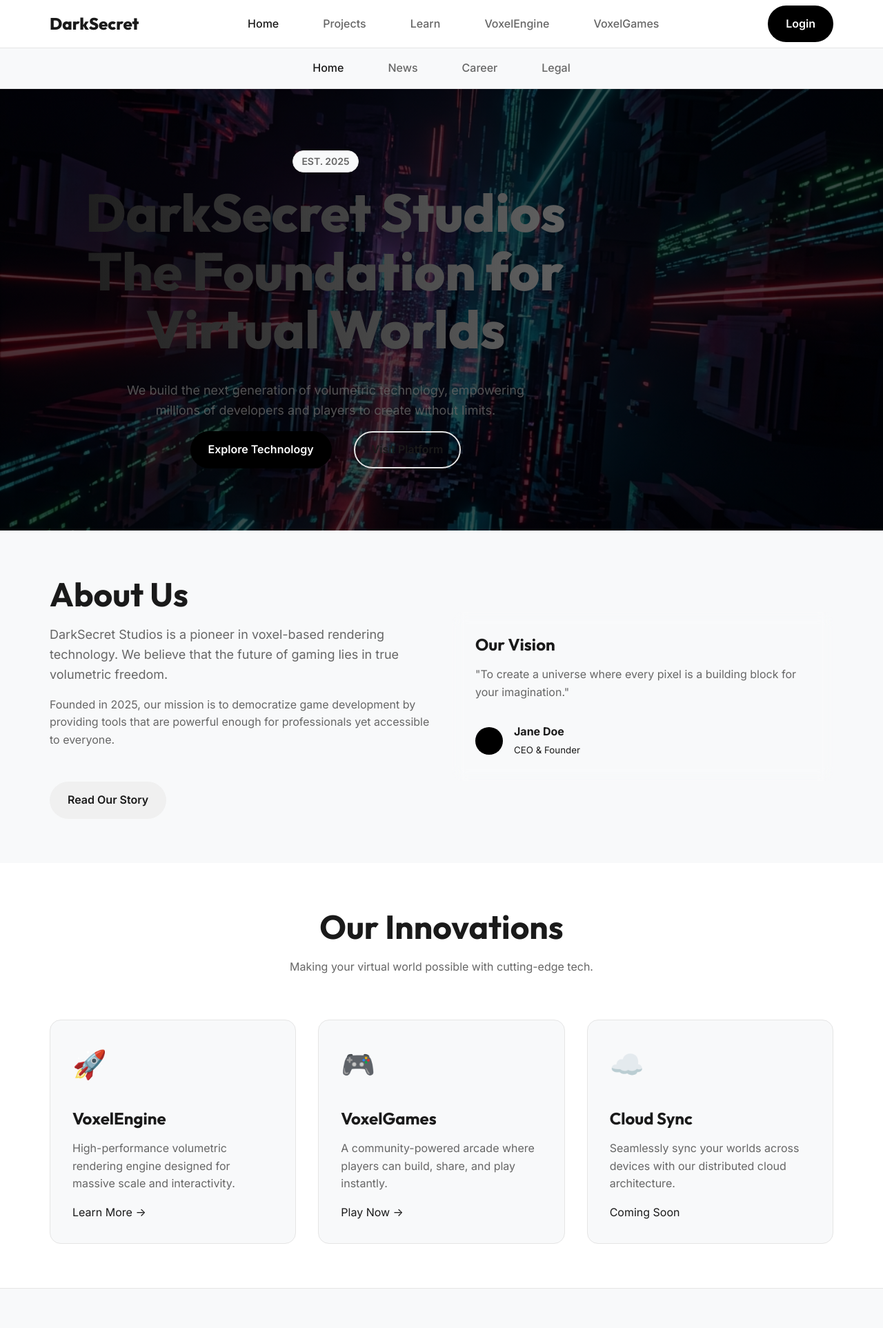
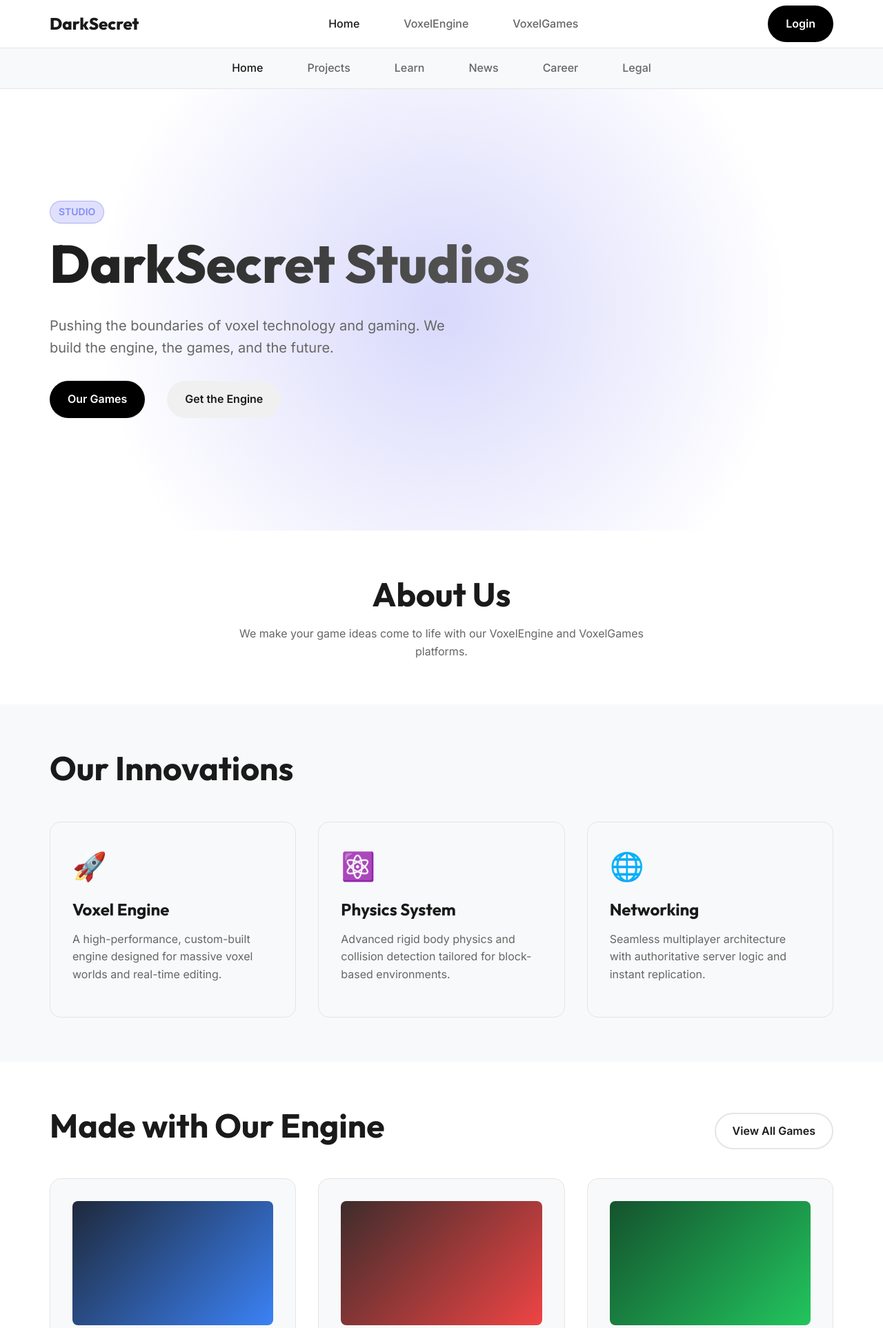
Before and after one commit to Dmitrist10/Website-Praktikum, a Django app: page / in a window 1280 px wide. Shown: the top 1925 px of the page at 69% size. Run offline with Django 5.2, Linux system fonts and the light colour scheme.

Commit message:
some changes

```diff
--- a/core/templates/core/coreBase.html
+++ b/core/templates/core/coreBase.html
@@ -6,6 +6,8 @@
 <div class="sub-navbar" style="background: var(--color-bg-alt); border-bottom: 1px solid var(--color-border); padding: 0.5rem 0;">
     <div class="container flex justify-center gap-md">
         <a href="{% url 'core:index' %}" class="nav-link {% if request.resolver_match.url_name == 'index' %}active{% endif %}">Home</a>
+        <a href="{% url 'core:projects' %}" class="nav-link {% if request.resolver_match.url_name == 'projects' %}active{% endif %}">Projects</a>
+        <a href="{% url 'core:learn_index' %}" class="nav-link {% if 'learn' in request.resolver_match.url_name %}active{% endif %}">Learn</a>
         <a href="{% url 'core:news' %}" class="nav-link {% if request.resolver_match.url_name == 'news' %}active{% endif %}">News</a>
         <a href="#" class="nav-link">Career</a>
         <a href="{% url 'core:legal' %}" class="nav-link {% if request.resolver_match.url_name == 'legal' %}active{% endif %}">Legal</a>
--- a/core/templates/core/core_index.html
+++ b/core/templates/core/core_index.html
@@ -5,87 +5,125 @@
 
 {% block core_content %}
 
-<section class="hero" id="core-index-section-hero" style="background-image: linear-gradient(rgba(0,0,0,0.7), rgba(0,0,0,0.7)), url('{% static 'img/hero_bg.png' %}'); background-size: cover; background-position: center;">
+<!-- Hero Section -->
+<section class="hero" id="core-index-section-hero">
     <div class="container">
-        <div class="hero-content text-center">
-            <span class="badge mb-md">EST. 2025</span>
+        <div class="hero-content">
+            <span class="badge" style="background: rgba(99, 102, 241, 0.2); color: #818cf8; border-color: rgba(99, 102, 241, 0.4);">STUDIO</span>
             <h1 class="hero-title">
-                DarkSecret Studios <br>
-                <span class="text-gradient">The Foundation for Virtual Worlds</span>
+                DarkSecret <span style="color: var(--color-accent);">Studios</span>
             </h1>
-            <p class="hero-subtitle mx-auto text-lg opacity-80">
-                We build the next generation of volumetric technology, empowering millions of developers and players to create without limits.
+            <p class="hero-subtitle">
+                Pushing the boundaries of voxel technology and gaming. We build the engine, the games, and the future.
             </p>
-            <div class="flex gap-md justify-center mt-lg">
-                <a href="{% url 'voxelgames:index' %}" class="btn btn-primary">Explore Technology</a>
-                <a href="{% url 'voxelengine:index' %}" class="btn btn-outline">Visit Platform</a>
+            <div class="flex gap-md">
+                <a href="{% url 'voxelgames:index' %}" class="btn btn-primary">Our Games</a>
+                <a href="{% url 'voxelengine:index' %}" class="btn btn-secondary">Get the Engine</a>
             </div>
         </div>
     </div>
 </section>
 
-<section class="section bg-alt">
+<!-- About Us Section -->
+<section class="section">
     <div class="container">
-        <div class="grid grid-2 items-center gap-xl">
-            <div>
-                <h2>About Us</h2>
-                <p class="text-lg">DarkSecret Studios is a pioneer in voxel-based rendering technology. We believe that the future of gaming lies in true volumetric freedom.</p>
-                <p>Founded in 2025, our mission is to democratize game development by providing tools that are powerful enough for professionals yet accessible to everyone.</p>
-                <a href="#" class="btn btn-secondary mt-md">Read Our Story</a>
+        <div class="text-center mb-xl">
+            <h2>About Us</h2>
+            <p style="max-width: 600px; margin: 0 auto; color: var(--color-text-muted);">
+                We make your game ideas come to life with our VoxelEngine and VoxelGames platforms.
+            </p>
+        </div>
+    </div>
+</section>
+
+<!-- Our Innovations Section -->
+<section class="section" style="background: var(--color-bg-alt);">
+    <div class="container">
+        <div class="flex justify-between items-center mb-md">
+            <h2>Our Innovations</h2>
+        </div>
+        <div class="grid grid-3">
+            <div class="card">
+                <div style="font-size: 2.5rem; margin-bottom: 1rem;">🚀</div>
+                <h3>Voxel Engine</h3>
+                <p>A high-performance, custom-built engine designed for massive voxel worlds and real-time editing.</p>
             </div>
-            <div class="card glass-effect">
-                <h3>Our Vision</h3>
-                <p>"To create a universe where every pixel is a building block for your imagination."</p>
-                <div class="mt-md flex items-center gap-sm">
-                    <div style="width: 40px; height: 40px; background: var(--color-primary); border-radius: 50%;"></div>
-                    <div>
-                        <strong>Jane Doe</strong><br>
-                        <small class="text-muted">CEO & Founder</small>
-                    </div>
+            <div class="card">
+                <div style="font-size: 2.5rem; margin-bottom: 1rem;">⚛️</div>
+                <h3>Physics System</h3>
+                <p>Advanced rigid body physics and collision detection tailored for block-based environments.</p>
+            </div>
+            <div class="card">
+                <div style="font-size: 2.5rem; margin-bottom: 1rem;">🌐</div>
+                <h3>Networking</h3>
+                <p>Seamless multiplayer architecture with authoritative server logic and instant replication.</p>
+            </div>
+        </div>
+    </div>
+</section>
+
+<!-- Showcases Section -->
+<section class="section">
+    <div class="container">
+        <div class="flex justify-between items-center mb-md">
+            <h2>Made with Our Engine</h2>
+            <a href="{% url 'voxelgames:index' %}" class="btn btn-outline">View All Games</a>
+        </div>
+        <div class="grid grid-3">
+            <!-- Showcase 1 -->
+            <div class="card">
+                <div style="height: 180px; background: #333; border-radius: var(--radius-md); margin-bottom: var(--space-sm); overflow: hidden;">
+                    <div style="width: 100%; height: 100%; background: linear-gradient(135deg, #1e293b, #3b82f6);"></div>
+                </div>
+                <h3>Voxel Arena</h3>
+                <p>Fast-paced multiplayer shooter.</p>
+            </div>
+            <!-- Showcase 2 -->
+            <div class="card">
+                <div style="height: 180px; background: #333; border-radius: var(--radius-md); margin-bottom: var(--space-sm); overflow: hidden;">
+                    <div style="width: 100%; height: 100%; background: linear-gradient(135deg, #3f2c2c, #ef4444);"></div>
+                </div>
+                <h3>Block Racer</h3>
+                <p>High-octane racing on custom tracks.</p>
+            </div>
+            <!-- Showcase 3 -->
+            <div class="card">
+                <div style="height: 180px; background: #333; border-radius: var(--radius-md); margin-bottom: var(--space-sm); overflow: hidden;">
+                    <div style="width: 100%; height: 100%; background: linear-gradient(135deg, #14532d, #22c55e);"></div>
+                </div>
+                <h3>Sky Survival</h3>
+                <p>Survive and thrive in the clouds.</p>
+            </div>
+        </div>
+    </div>
+</section>
+
+<!-- News Section -->
+<section class="section" style="background: var(--color-bg-alt);">
+    <div class="container">
+        <div class="flex justify-between items-center mb-md">
+            <h2>Latest News</h2>
+            <a href="{% url 'core:news' %}" class="btn btn-outline">Read More</a>
+        </div>
+        <div class="grid grid-2">
+            <div class="card flex gap-md items-start">
+                <div style="width: 100px; height: 100px; background: #333; border-radius: var(--radius-md); flex-shrink: 0;"></div>
+                <div>
+                    <span class="badge" style="font-size: 0.75rem; padding: 0.2rem 0.5rem;">Update</span>
+                    <h3 style="margin-top: 0.5rem; font-size: 1.25rem;">Engine 2.0 Released</h3>
+                    <p style="font-size: 0.9rem;">Major performance improvements and new rendering pipeline.</p>
+                </div>
+            </div>
+            <div class="card flex gap-md items-start">
+                <div style="width: 100px; height: 100px; background: #333; border-radius: var(--radius-md); flex-shrink: 0;"></div>
+                <div>
+                    <span class="badge" style="font-size: 0.75rem; padding: 0.2rem 0.5rem;">Community</span>
+                    <h3 style="margin-top: 0.5rem; font-size: 1.25rem;">Creator Contest Winners</h3>
+                    <p style="font-size: 0.9rem;">Check out the amazing creations from our latest jam.</p>
                 </div>
             </div>
         </div>
     </div>
 </section>
 
-<section class="section">
-    <div class="container">
-        <div class="text-center mb-lg">
-            <h2>Our Innovations</h2>
-            <p>Making your virtual world possible with cutting-edge tech.</p>
-        </div>
-
-        <div class="grid grid-3">
-            <div class="card hover-lift">
-                <div class="icon-box mb-md">🚀</div>
-                <h3>VoxelEngine</h3>
-                <p>High-performance volumetric rendering engine designed for massive scale and interactivity.</p>
-                <a href="{% url 'voxelengine:index' %}" class="text-primary font-bold mt-sm block">Learn More &rarr;</a>
-            </div>
-            <div class="card hover-lift">
-                <div class="icon-box mb-md">🎮</div>
-                <h3>VoxelGames</h3>
-                <p>A community-powered arcade where players can build, share, and play instantly.</p>
-                <a href="{% url 'voxelgames:index' %}" class="text-primary font-bold mt-sm block">Play Now &rarr;</a>
-            </div>
-            <div class="card hover-lift">
-                <div class="icon-box mb-md">☁️</div>
-                <h3>Cloud Sync</h3>
-                <p>Seamlessly sync your worlds across devices with our distributed cloud architecture.</p>
-                <span class="text-muted mt-sm block">Coming Soon</span>
-            </div>
-        </div>
-    </div>
-</section>
-
-<style>
-    .mx-auto { margin-left: auto; margin-right: auto; }
-    .bg-alt { background-color: var(--color-bg-alt); }
-    .text-lg { font-size: 1.125rem; margin-bottom: 1rem; }
-    .hover-lift { transition: transform 0.3s ease, box-shadow 0.3s ease; }
-    .hover-lift:hover { transform: translateY(-5px); box-shadow: var(--shadow-lg); }
-    .icon-box { font-size: 2.5rem; }
-    .glass-effect { background: rgba(255,255,255,0.05); backdrop-filter: blur(10px); border: 1px solid rgba(255,255,255,0.1); }
-</style>
-
 {% endblock %}
--- a/core/urls.py
+++ b/core/urls.py
@@ -7,12 +7,15 @@ app_name = "core"
 urlpatterns = [
     path('', index_view, name="index"),
     path('news/', news_view, name="news"),
+
     path('legal/', legal_view, name="legal"),
     path('legal/terms/', legal_terms_view, name="legal_terms"),
     path('legal/privacy/', legal_privacy_view, name="legal_privacy"),
     path('legal/eula/', legal_eula_view, name="legal_eula"),
+
     path('showcase/', showcase_view, name="showcase"),
     path('projects/', projects_view, name="projects"),
+
     path('learn/', learn_index_view, name="learn_index"),
     path('learn/engine/', learn_engine_view, name="learn_engine"),
     path('learn/general/', learn_general_view, name="learn_general"),
--- a/static/style/pages/_home.css
+++ b/static/style/pages/_home.css
@@ -1,14 +1,14 @@
-/* Core Index Hero Background */
-#core-index-section-hero {
-    background-image: radial-gradient(circle at 80% 50%, rgba(0, 0, 0, 0.03) 0%, transparent 50%);
-}
-
-/* Gaming Index Hero Background */
-#voxelgames-index-section-hero {
-    background: radial-gradient(circle at 50% 50%, rgba(217, 70, 239, 0.15) 0%, transparent 70%);
-}
-
 /* Engine Index Hero Background */
 #voxelengine-index-section-hero {
     background: radial-gradient(circle at 50% 50%, rgba(59, 130, 246, 0.15) 0%, transparent 70%);
 }
+
+/* Core Index Hero Background */
+#core-index-section-hero {
+    background: radial-gradient(circle at 50% 50%, rgba(99, 102, 241, 0.25) 0%, transparent 70%);
+}
+
+/* VoxelGames Index Hero Background */
+#voxelgames-index-section-hero {
+    background: radial-gradient(circle at 50% 50%, rgba(217, 70, 239, 0.15) 0%, transparent 90%);
+}
--- a/templates/base.html
+++ b/templates/base.html
@@ -19,8 +19,6 @@
             </a>
             <nav class="flex gap-md">
                 <a href="{% url 'core:index' %}" class="nav-link {% if request.resolver_match.app_name == 'core' and request.resolver_match.url_name == 'index' %}active{% endif %}">Home</a>
-                <a href="{% url 'core:projects' %}" class="nav-link {% if request.resolver_match.url_name == 'projects' %}active{% endif %}">Projects</a>
-                <a href="{% url 'core:learn_index' %}" class="nav-link {% if 'learn' in request.resolver_match.url_name %}active{% endif %}">Learn</a>
                 <a href="{% url 'voxelengine:index' %}" class="nav-link {% if request.resolver_match.app_name == 'voxelengine' %}active{% endif %}">VoxelEngine</a>
                 <a href="{% url 'voxelgames:index' %}" class="nav-link {% if request.resolver_match.app_name == 'voxelgames' %}active{% endif %}">VoxelGames</a>
             </nav>
```
Also changed, not shown: project/settings.py (+14 -3 lines), db.sqlite3, static/img/fluid_hero.png (added), static/img/hero_bg_v2.png (added).
